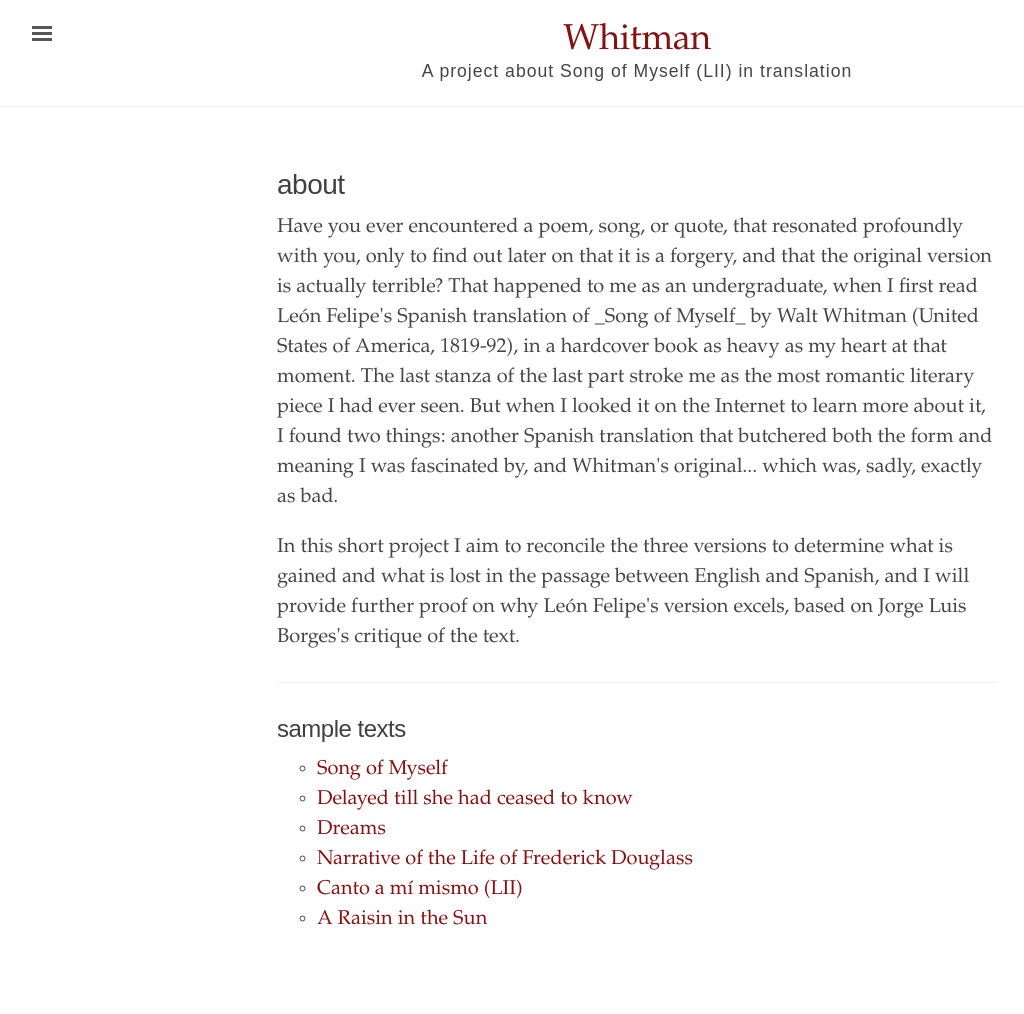
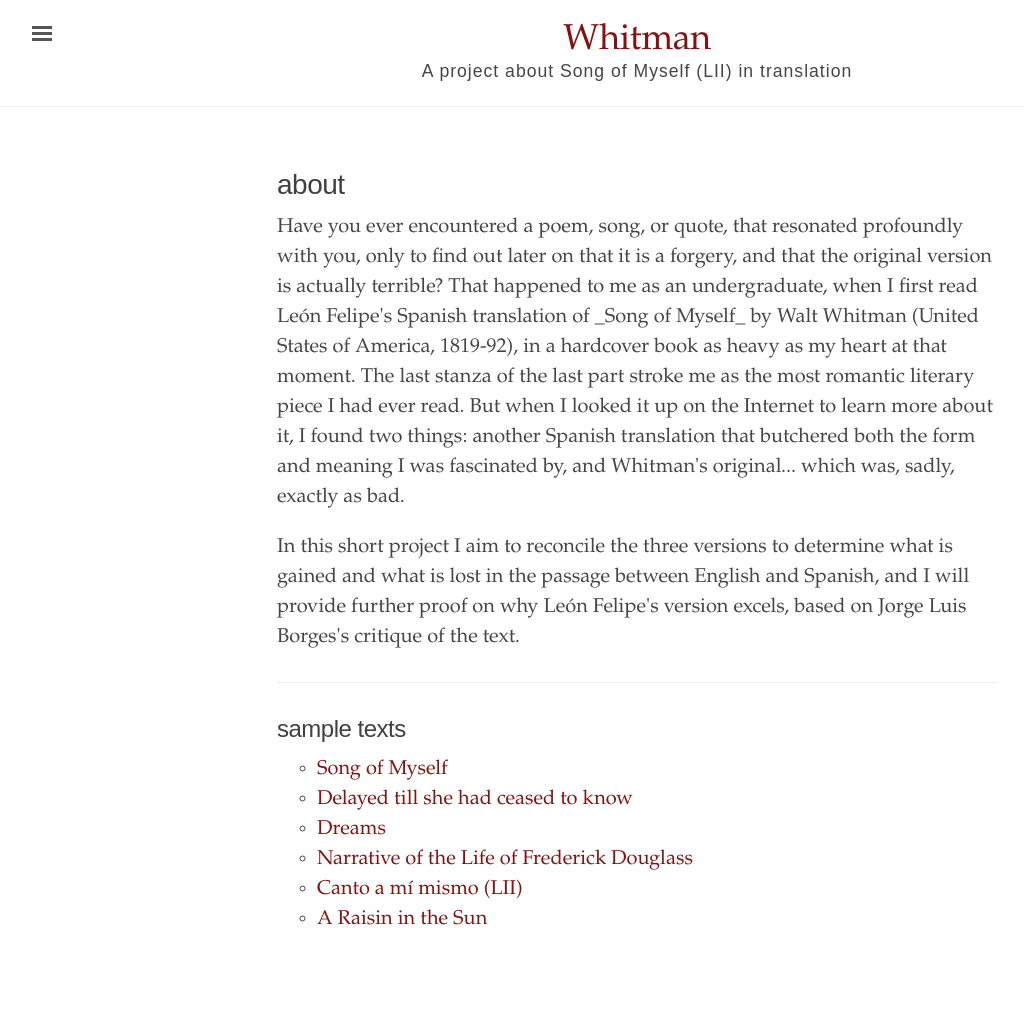
Before and after one commit to nuriasanchezm/songofortomyself, a Jekyll site: the page built from index.html, in a window 1280 px wide. Shown: the whole page, without its empty margins (3-1027 px from the left). Built offline with Jekyll 4.4.1, drawn with Linux system fonts in a browser that asks for light colours.

Commit message:
Update index.html

```diff
--- a/index.html
+++ b/index.html
@@ -10,8 +10,8 @@
   that it is a forgery, and that the original version is actually terrible?
   That happened to me as an undergraduate, when I first read León Felipe's Spanish translation of _Song of Myself_
   by Walt Whitman (United States of America, 1819-92), in a hardcover book as heavy as my heart at that moment.
-  The last stanza of the last part stroke me as the most romantic literary piece I had ever seen. But when I looked
-  it on the Internet to learn more about it, I found two things: another Spanish translation that butchered both
+  The last stanza of the last part stroke me as the most romantic literary piece I had ever read. But when I looked
+  it up on the Internet to learn more about it, I found two things: another Spanish translation that butchered both
   the form and meaning I was fascinated by, and Whitman's original... which was, sadly, exactly as bad.
 </p>
   In this short project I aim to reconcile the three versions to determine what is gained and what is lost in the passage
```
